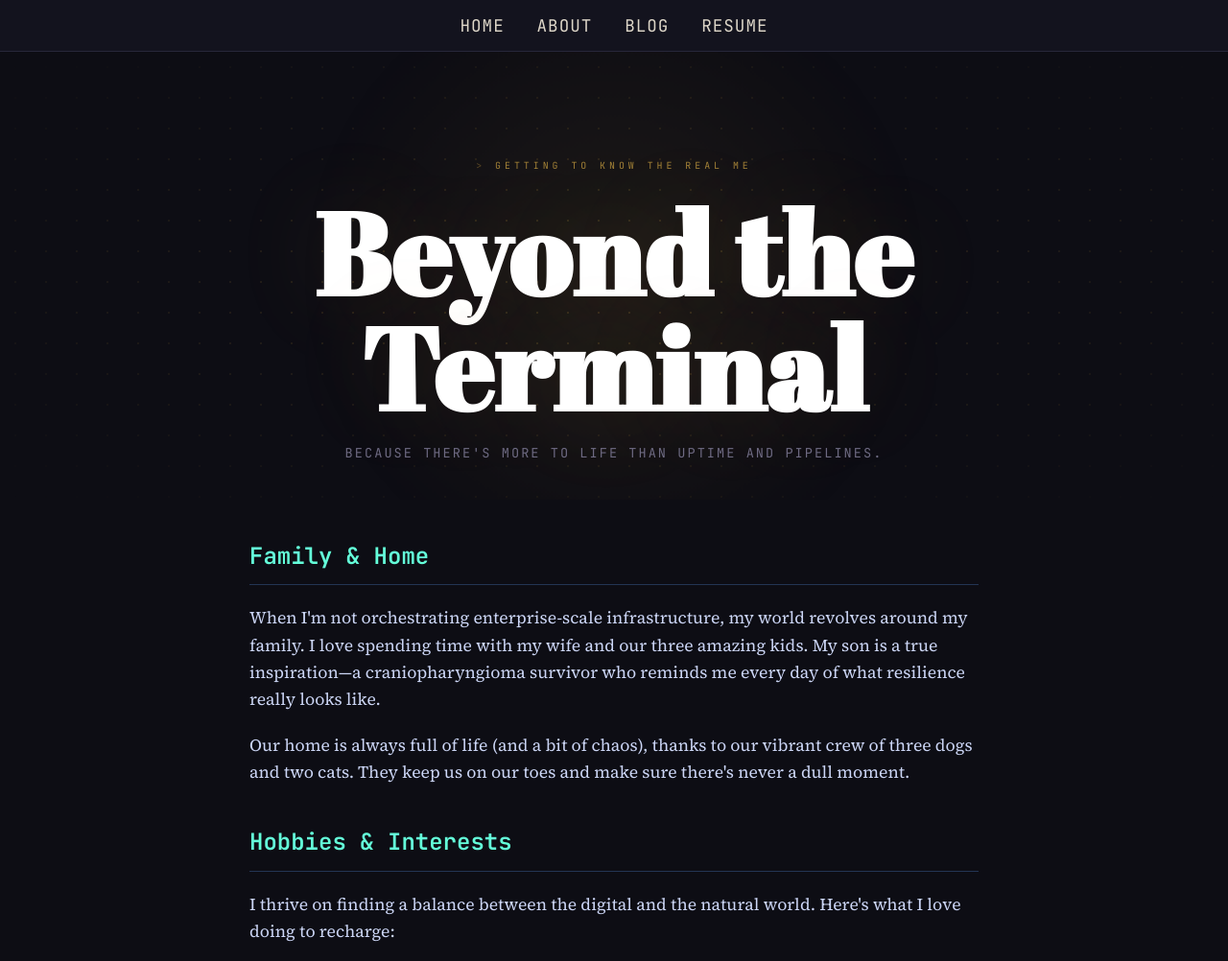
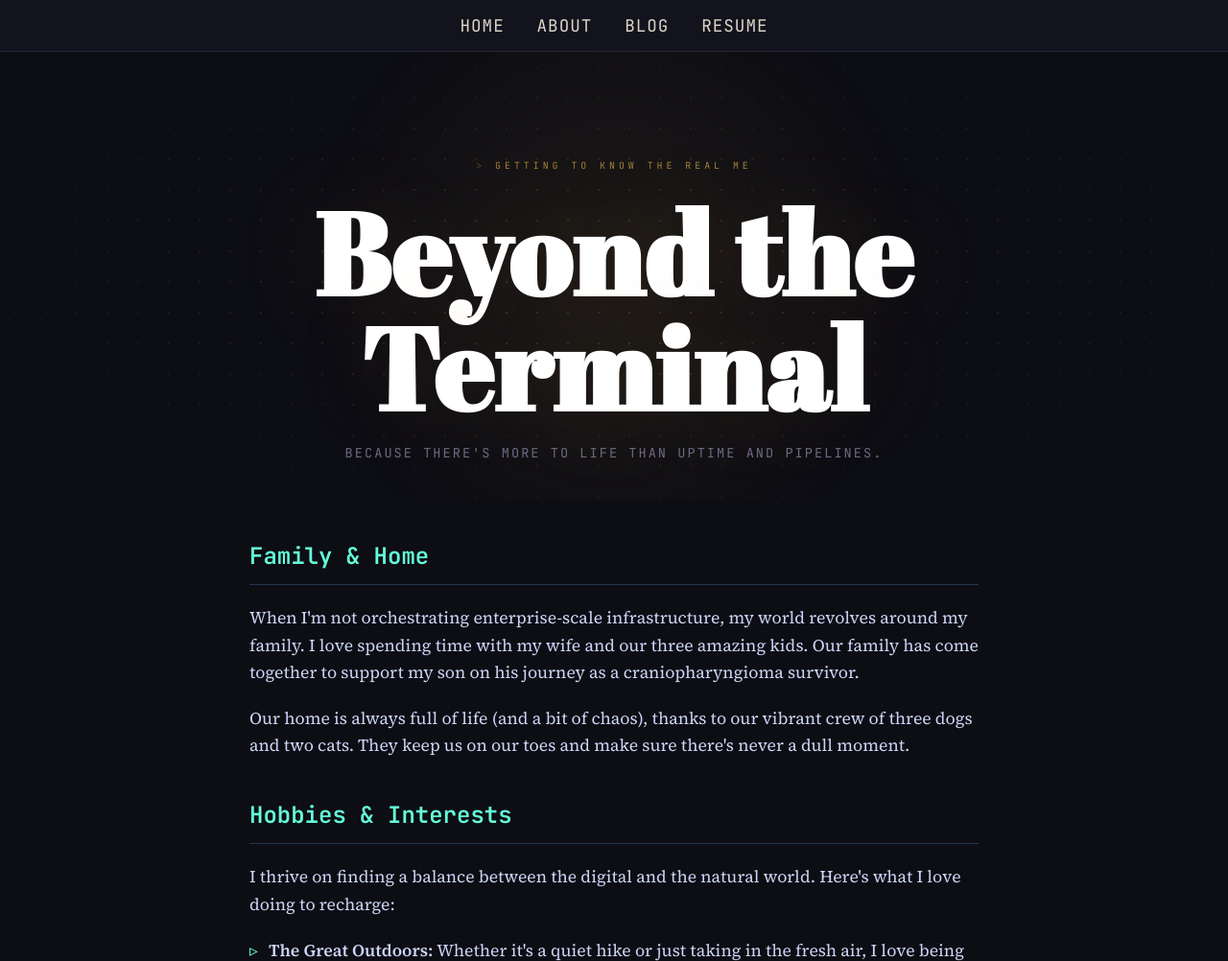
Before and after one commit to theautoroboto/theautoroboto.github.io, a Flask app: template templates/about.htm in a window 1280 px wide. Shown: the top 1002 px of the page at 96% size. Run offline with Flask 3, Linux system fonts and the light colour scheme; the template is opened without the code that fills it, so the values that code supplies are empty; some libraries are stand-ins or nearby versions.

Commit message:
Update wording in about pages to be less dramatic.

```diff
--- a/about.htm
+++ b/about.htm
@@ -78,7 +78,7 @@
      ============================================================ -->
 <section class="about-section">
     <h2>Family & Home</h2>
-    <p>When I'm not orchestrating enterprise-scale infrastructure, my world revolves around my family. I love spending time with my wife and our three amazing kids. My son is a true inspiration—a craniopharyngioma survivor who reminds me every day of what resilience really looks like.</p>
+    <p>When I'm not orchestrating enterprise-scale infrastructure, my world revolves around my family. I love spending time with my wife and our three amazing kids. Our family has come together to support my son on his journey as a craniopharyngioma survivor.</p>
     <p>Our home is always full of life (and a bit of chaos), thanks to our vibrant crew of three dogs and two cats. They keep us on our toes and make sure there's never a dull moment.</p>
 
     <h2>Hobbies & Interests</h2>
--- a/python/templates/about.htm
+++ b/python/templates/about.htm
@@ -78,7 +78,7 @@
      ============================================================ -->
 <section class="about-section">
     <h2>Family & Home</h2>
-    <p>When I'm not orchestrating enterprise-scale infrastructure, my world revolves around my family. I love spending time with my wife and our three amazing kids. My son is a true inspiration—a craniopharyngioma survivor who reminds me every day of what resilience really looks like.</p>
+    <p>When I'm not orchestrating enterprise-scale infrastructure, my world revolves around my family. I love spending time with my wife and our three amazing kids. Our family has come together to support my son on his journey as a craniopharyngioma survivor.</p>
     <p>Our home is always full of life (and a bit of chaos), thanks to our vibrant crew of three dogs and two cats. They keep us on our toes and make sure there's never a dull moment.</p>
 
     <h2>Hobbies & Interests</h2>
--- a/templates/about.htm
+++ b/templates/about.htm
@@ -78,7 +78,7 @@
      ============================================================ -->
 <section class="about-section">
     <h2>Family & Home</h2>
-    <p>When I'm not orchestrating enterprise-scale infrastructure, my world revolves around my family. I love spending time with my wife and our three amazing kids. My son is a true inspiration—a craniopharyngioma survivor who reminds me every day of what resilience really looks like.</p>
+    <p>When I'm not orchestrating enterprise-scale infrastructure, my world revolves around my family. I love spending time with my wife and our three amazing kids. Our family has come together to support my son on his journey as a craniopharyngioma survivor.</p>
     <p>Our home is always full of life (and a bit of chaos), thanks to our vibrant crew of three dogs and two cats. They keep us on our toes and make sure there's never a dull moment.</p>
 
     <h2>Hobbies & Interests</h2>
```
Also changed, not shown: 1 other file.
